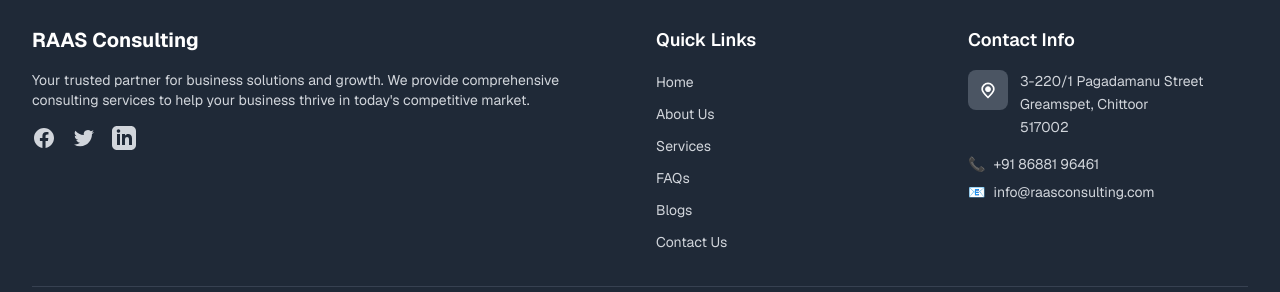
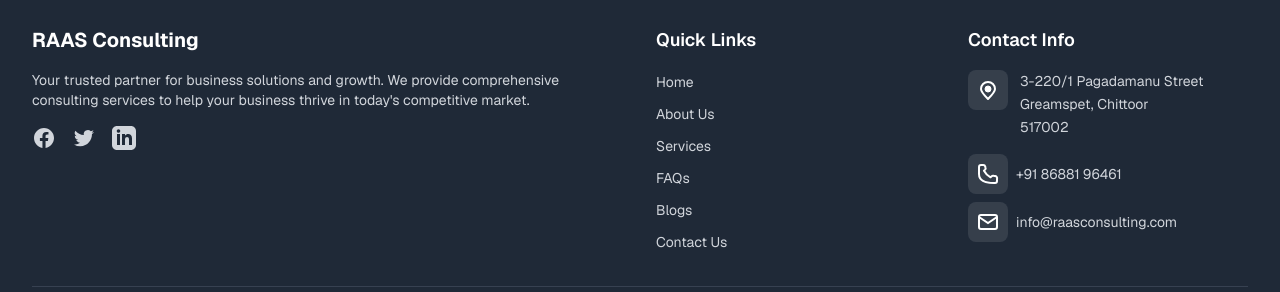
Before and after one commit to hruthiksiva/raas-consultancy, a React (Vite) app: page / in a window 1280 px wide. Shown: the part 3376-3668 px from the top of the page. Built offline with nearby package versions, Linux system fonts and the light colour scheme.

Commit message:
Footer hover effects changed and icons changed

```diff
--- a/src/components/Footer.jsx
+++ b/src/components/Footer.jsx
@@ -64,7 +64,7 @@ const Footer = () => {
                 <li key={link.path}>
                   <button
                     onClick={() => handleLinkClick(link.path)}
-                    className="text-gray-300 hover:text-white transition-colors duration-200 text-left text-xs md:text-sm"
+                    className="text-gray-300 hover:text-[#B69567] focus:text-[#B69567] transition-colors duration-200 text-left text-xs md:text-sm"
                   >
                     {link.label}
                   </button>
@@ -81,21 +81,22 @@ const Footer = () => {
               <div className="flex items-start space-x-3">
                 {/* Map Box */}
                 <div
-                  className="w-7 h-7 md:w-10 md:h-10 bg-gray-600 rounded-lg flex items-center justify-center cursor-pointer hover:bg-gray-500 transition-colors duration-200 flex-shrink-0"
+                  className="w-8 h-8 md:w-10 md:h-10 bg-white/10 rounded-lg flex items-center justify-center cursor-pointer hover:bg-white/20 transition-colors duration-200 flex-shrink-0"
                   onClick={handleMapClick}
                   title="Click to open in Google Maps"
                 >
-                  <svg className="w-4 h-4 md:w-5 md:h-5 text-white" fill="none" stroke="currentColor" viewBox="0 0 24 24">
+                  {/* Address Icon */}
+                  <svg className="w-5 h-5 md:w-6 md:h-6 text-white" fill="none" stroke="currentColor" viewBox="0 0 24 24">
                     <path strokeLinecap="round" strokeLinejoin="round" strokeWidth={2} d="M12 21c-4.418-4.418-7-7.418-7-10a7 7 0 1114 0c0 2.582-2.582 5.582-7 10z" />
                     <circle cx="12" cy="11" r="3" fill="white" />
                   </svg>
                 </div>
-
                 {/* Address */}
                 <div
-                  className="text-gray-300 cursor-pointer hover:text-white transition-colors duration-200 text-xs md:text-sm"
+                  className="text-gray-300 cursor-pointer hover:text-[#B69567] focus:text-[#B69567] transition-colors duration-200 text-xs md:text-sm"
                   onClick={handleMapClick}
                   title="Click to open in Google Maps"
+                  tabIndex={0}
                 >
                   <p className="leading-relaxed">
                     3-220/1 Pagadamanu Street<br />
@@ -108,19 +109,30 @@ const Footer = () => {
               {/* Phone and Email */}
               <div className="space-y-1 md:space-y-2 text-gray-300">
                 <p className="flex items-center text-xs md:text-sm">
-                  <span className="mr-1 md:mr-2">📞</span>
+                  <span className="mr-2 w-8 h-8 md:w-10 md:h-10 bg-white/10 rounded-lg flex items-center justify-center">
+                    {/* Phone Icon */}
+                    <svg className="w-5 h-5 md:w-6 md:h-6 text-white" fill="none" stroke="currentColor" viewBox="0 0 24 24">
+                      <path strokeLinecap="round" strokeLinejoin="round" strokeWidth={2} d="M3 5a2 2 0 012-2h2.28a2 2 0 011.94 1.515l.3 1.2a2 2 0 01-.45 1.95l-1.1 1.1a16.001 16.001 0 006.586 6.586l1.1-1.1a2 2 0 011.95-.45l1.2.3A2 2 0 0121 16.72V19a2 2 0 01-2 2h-1C7.163 21 3 16.837 3 12V5z" />
+                    </svg>
+                  </span>
                   <a
                     href="tel:+918688196461"
-                    className="hover:text-white transition-colors duration-200"
+                    className="hover:text-[#B69567] focus:text-[#B69567] transition-colors duration-200"
                   >
                     +91 86881 96461
                   </a>
                 </p>
                 <p className="flex items-center text-xs md:text-sm">
-                  <span className="mr-1 md:mr-2">📧</span>
+                  <span className="mr-2 w-8 h-8 md:w-10 md:h-10 bg-white/10 rounded-lg flex items-center justify-center">
+                    {/* Mail Icon */}
+                    <svg className="w-5 h-5 md:w-6 md:h-6 text-white" fill="none" stroke="currentColor" viewBox="0 0 24 24">
+                      <rect x="3" y="5" width="18" height="14" rx="2" strokeWidth={2} stroke="currentColor" fill="none" />
+                      <path d="M3 7l9 6 9-6" strokeWidth={2} stroke="currentColor" fill="none" />
+                    </svg>
+                  </span>
                   <a
                     href="mailto:info@raasconsulting.com"
-                    className="hover:text-white transition-colors duration-200"
+                    className="hover:text-[#B69567] focus:text-[#B69567] transition-colors duration-200"
                   >
                     info@raasconsulting.com
                   </a>
@@ -139,13 +151,13 @@ const Footer = () => {
             <div className="flex space-x-3 md:space-x-6 mt-2 md:mt-0">
               <button
                 onClick={() => handleLinkClick('/privacy-policy')}
-                className="text-gray-300 hover:text-white text-xs md:text-sm transition-colors duration-200"
+                className="text-gray-300 hover:text-[#B69567] focus:text-[#B69567] text-xs md:text-sm transition-colors duration-200"
               >
                 Privacy Policy
               </button>
               <button
                 onClick={() => handleLinkClick('/terms-of-service')}
-                className="text-gray-300 hover:text-white text-xs md:text-sm transition-colors duration-200"
+                className="text-gray-300 hover:text-[#B69567] focus:text-[#B69567] text-xs md:text-sm transition-colors duration-200"
               >
                 Terms of Service
               </button>
```
